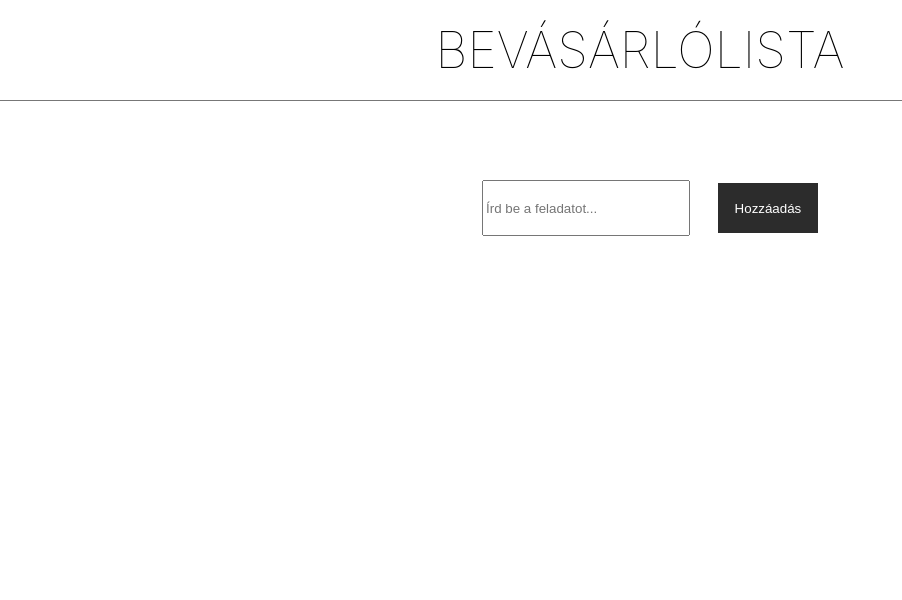
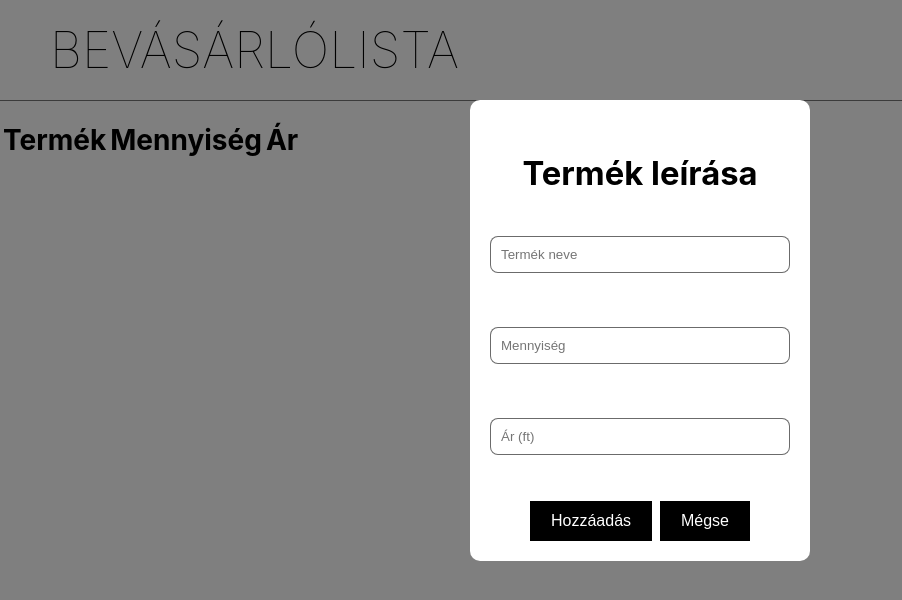
Before and after one commit to tamasiadam/shopit, a plain HTML site: page index.html in a window 1280 px wide. Both pictures are taken after a click on the button "Hozzáadás". Shown: the whole page, without its empty margins (0-902 px from the left). Drawn offline with Linux system fonts and the light colour scheme.

Commit message:
első demó (hozzáadás, táblázat, adatok)

```diff
--- a/index.html
+++ b/index.html
@@ -2,7 +2,7 @@
 <html lang="hu">
   <head>
     <meta charset="UTF-8" />
-    <meta author="DYB" />
+    <meta author="Simplicity" />
     <meta name="viewport" content="width=, initial-scale=1.0" />
     <title>Shop It 🛒</title>
   </head>
@@ -16,12 +16,38 @@
       </header>
 
       <section>
-        <ul id="myUL">
-        </ul>
+        <table class="items-table">
+          <thead>
+            <tr>
+              <th>Termék</th>
+              <th>Mennyiség</th>
+              <th>Ár</th>
+            </tr>
+          </thead>
+          <tbody id="myTableBody"></tbody>
+        </table>
 
-        <div class="input-container">
-          <input type="text" id="myInput" placeholder="Írd be a feladatot..." />
-          <button onclick="newElement()" class="addBtn">Hozzáadás</button>
+        <button id="openModalBtn" onclick="openModal()">Hozzáadás</button>
+
+        <div id="myModal" class="modal">
+          <div class="modal-content">
+            <h3>Termék leírása</h3>
+
+            <input
+              type="text"
+              id="termek"
+              placeholder="Termék neve"
+            /><br /><br />
+            <input
+              type="text"
+              id="mennyiseg"
+              placeholder="Mennyiség"
+            /><br /><br />
+            <input type="text" id="ar" placeholder="Ár (ft)" /><br /><br />
+
+            <button onclick="submitData()">Hozzáadás</button>
+            <button onclick="closeModal()">Mégse</button>
+          </div>
         </div>
       </section>
     </main>
--- a/script.js
+++ b/script.js
@@ -1,52 +1,38 @@
-// hozzaadas
-function newElement() {
-  var li = document.createElement("li");
-  var inputValue = document.getElementById("myInput").value;
-  var spanText = document.createElement("span");
-  spanText.className = "task-text";
-  spanText.textContent = inputValue;
-  li.appendChild(spanText);
-  if (inputValue === '') {
-    alert("írj ide vmit");
-  } else {
-    document.getElementById("myUL").appendChild(li);
-  }
-  document.getElementById("myInput").value = "";
-
-// torles X
-
-  var span = document.createElement("SPAN");
-  var txt = document.createTextNode("X");
-  span.className = "close";
-  span.appendChild(txt);
-  li.appendChild(span);
-
-  for (i = 0; i < close.length; i++) {
-    close[i].onclick = function (e) {
-      e.stopPropagation();
-      var div = this.parentElement;
-      div.style.display = "none";
-    }
-  }
+function openModal() {
+  document.getElementById("myModal").style.display = "block";
 }
 
-// bezarja
-var close = document.getElementsByClassName("close");
-var i;
-for (i = 0; i < close.length; i++) {
-  close[i].onclick = function (e) {
-    e.stopPropagation();
-    var div = this.parentElement;
-    div.style.display = "none";
-  }
+function closeModal() {
+  document.getElementById("myModal").style.display = "none";
 }
 
-// kipipálja
-var list = document.querySelector('#myUL');
+function submitData() {
+  const p1 = document.getElementById("termek").value;
+  const p2 = document.getElementById("mennyiseg").value;
+  const p3 = document.getElementById("ar").value;
+  if (!p1 || !p2 || !p3) {
+    alert("Kérlek töltsd ki az összes mezőt.");
+    return;
+  }
 
-list.addEventListener('click', function (ev) {
-  var li = ev.target.closest("li");
-  if (li && !ev.target.classList.contains("close")) {
-    li.classList.toggle("checked");
+  const price = Number(p3);
+  if (Number.isNaN(price)) {
+    alert("Az ár mezőnek számnak kell lennie.");
+    return;
   }
-});
+
+  const tableBody = document.getElementById("myTableBody");
+  const row = document.createElement("tr");
+  row.innerHTML = `
+    <td>${p1}</td>
+    <td>${p2}</td>
+    <td>${price}</td>
+  `;
+  tableBody.appendChild(row);
+
+  document.getElementById("termek").value = "";
+  document.getElementById("mennyiseg").value = "";
+  document.getElementById("ar").value = "";
+
+  closeModal();
+}
--- a/styles.css
+++ b/styles.css
@@ -26,7 +26,9 @@ header h1 {
   font-size: 50px;
   margin: 20px 0px 20px 0px;
   padding-top: 0px;
+  margin-left: 50px;
   font-weight: 3;
+  text-align: left;
 }
 
 .section-divider {
@@ -37,97 +39,67 @@ header h1 {
   max-width: 1920px;
 }
 
-li {
-  list-style-type: none;
-  padding: 8px 16px;
-  background-color: #ffffff;
-  color: #000000;
-  margin: 5px;
-  width: 200px;
-  font-size: 20px;
-  border: solid rgba(0, 0, 0, 0.342) 2px;
-  border-radius: 5px;
+#openModalBtn {
+  background-color: rgb(0, 0, 0);
+  border: 1px solid black;
+  color: white;
+  padding: 15px 32px;
+  text-align: center;
+  text-decoration: none;
+  display: inline-block;
+  font-size: 16px;
+  cursor: pointer;
 }
 
-.input-container input {
-  margin: 20px;
-  height: 50px;
-  width: 200px;
+#openModalBtn:hover {
+  background-color: rgb(255, 255, 255);
+  color: black;
+  transition: 0.3s;
 }
 
-.input-container button {
-  height: 50px;
-  width: 100px;
-  background-color: #2c2c2c;
-  color: #ffffff;
-  border: none;
+/* háttér sötétítés */
+.modal {
+  display: none;
+  position: fixed;
+  top: 0;
+  left: 0;
+  width: 100%;
+  height: 100%;
+  background: rgba(0, 0, 0, 0.5);
 }
 
-.input-container button:hover {
-  background-color: #444444;
+/* ablak */
+.modal-content {
+  background: white;
+  padding: 20px;
+  margin: 100px auto;
+  width: 300px;
+  border-radius: 10px;
 }
 
-#myUL {
-  padding: 0;
-  margin-top: 40px;
-  margin-left: 200px;
+input {
+  width: 100%;
+  padding: 10px;
+  margin: 10px 0;
+  box-sizing: border-box;
+  border: 1px solid rgba(0, 0, 0, 0.582);
+  border-radius: 8px;
 }
 
-#myUL li {
-  display: flex;
-  align-items: center;
-  justify-content: space-between;
-  position: relative;
-  padding: 10px 40px;
+button {
+  background-color: rgb(0, 0, 0);
+  border: 1px solid black;
+  color: white;
+  padding: 10px 20px;
+  text-align: center;
+  text-decoration: none;
+  display: inline-block;
+  font-size: 16px;
   cursor: pointer;
-
-  -webkit-user-select: none;
-  -moz-user-select: none;
-  -ms-user-select: none;
-  user-select: none;
 }
 
-ul li.checked {
-  background: #888;
-  color: #a02929;
-  text-decoration: line-through;
+button:hover {
+  background-color: rgb(255, 255, 255);
+  color: black;
+  transition: 0.3s;
 }
-
-ul li.checked .task-text {
-  text-decoration: line-through;
-  color: rgba(0, 0, 0, 0.349);
-}
-
-ul li.checked::before {
-  content: '';
-  position: absolute;
-  left: 15px;
-  top: 50%;
-  transform: translateY(-50%) rotate(45deg);
-  border-color: #05ad05;
-  border-style: solid;
-  border-width: 0 2px 2px 0;
-  height: 15px;
-  width: 7px;
-}
-
-ul li:nth-child(odd) {
-  background: #f9f9f9;
-}
-
-ul li:hover {
-  background: #ddd;
-}
-
-.close {
-  position: absolute;
-  right: 15px;
-  color: black;
-  cursor: pointer;
-  font-weight: bold;
-  text-decoration: none;
-}
-
-.close:hover {
-  color: red;
-}
```
